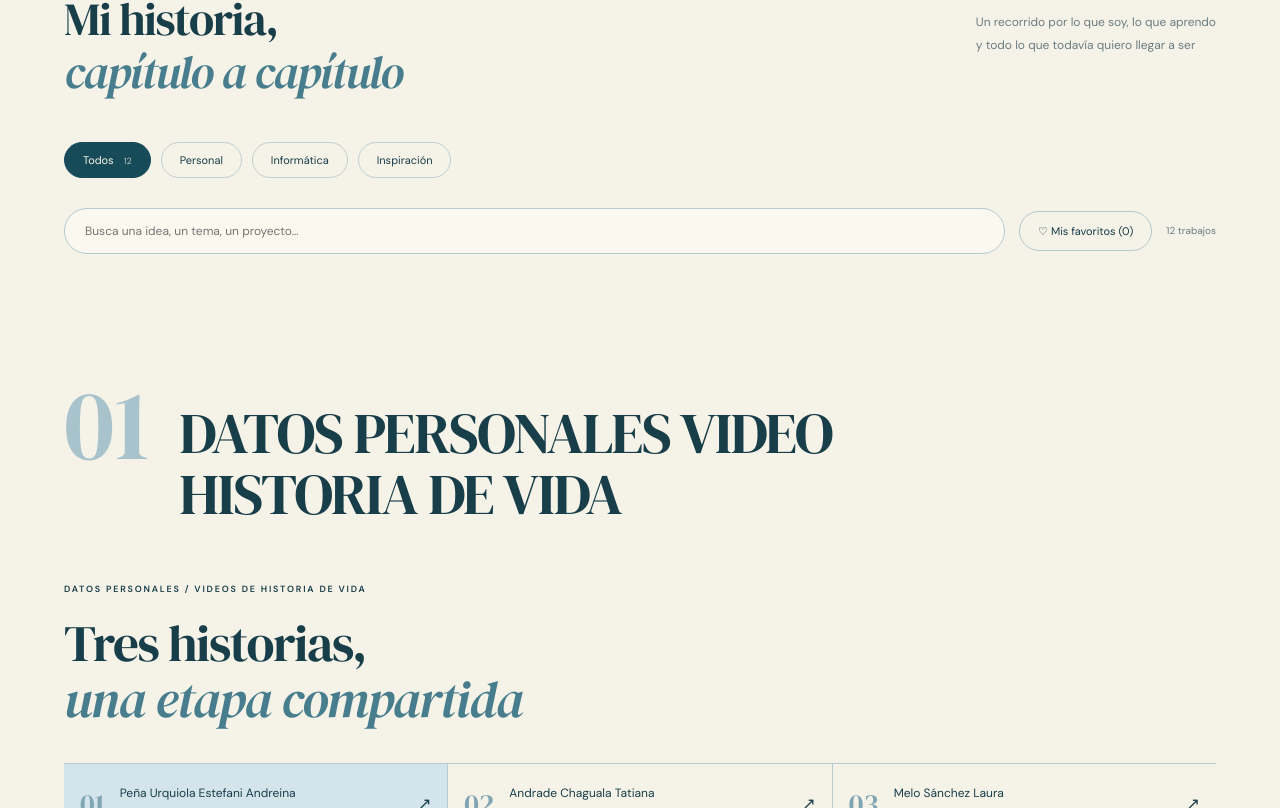
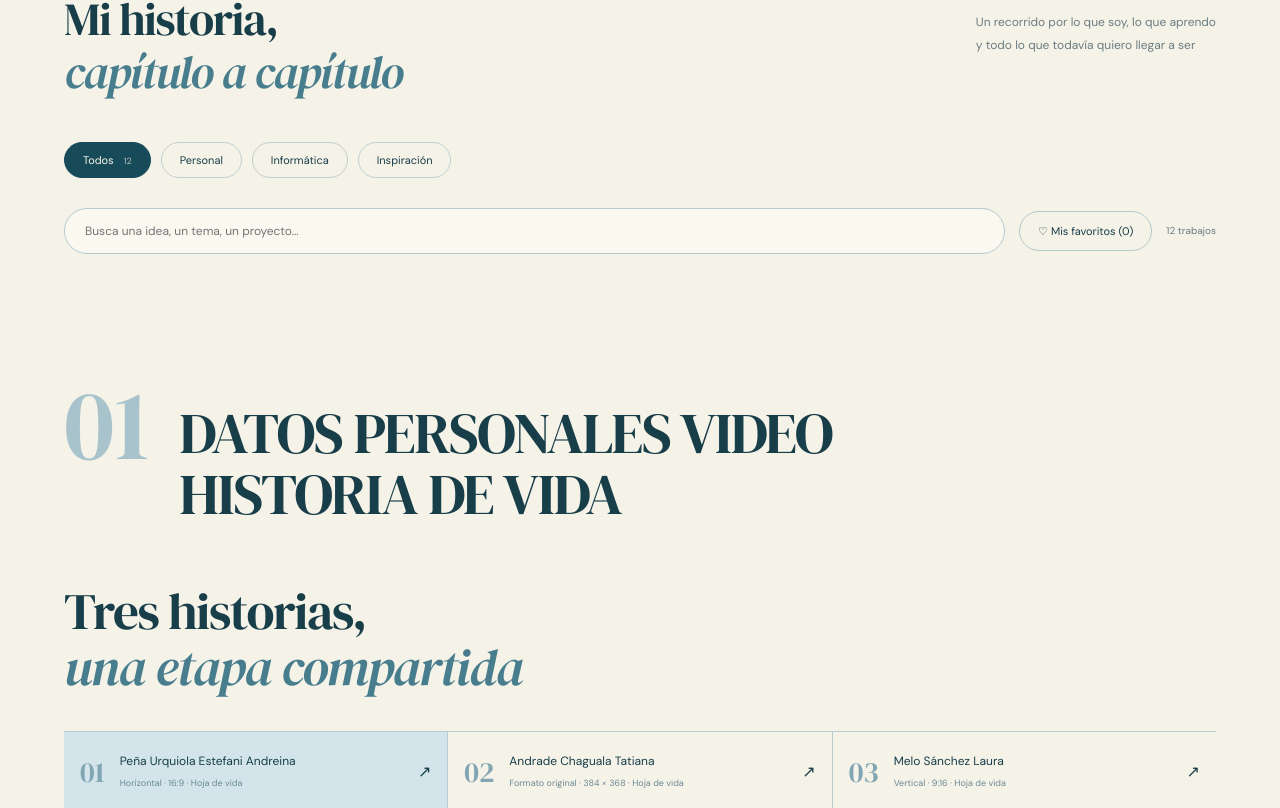
Before and after one commit to NaodusMoon/Poyecto_Ghost, a React (Vite) app: page / in a window 1280 px wide. Shown: the part 1992-2800 px from the top of the page. Built offline with nearby package versions, Linux system fonts and the light colour scheme.

Commit message:
Simplifica secciones y elimina instrucciones y textos repetidos

```diff
--- a/src/App.jsx
+++ b/src/App.jsx
@@ -2,7 +2,6 @@ import React, { useState } from 'react';
 import { ArrowDown, ArrowUpRight, Menu, X } from 'lucide-react';
 import FlowerScene from './components/FlowerScene';
 import ProjectLibrary from './components/ProjectLibrary';
-import FutureCorner from './components/FutureCorner';
 import ChapterMap from './components/ChapterMap';
 import Marquee from './components/Marquee';
 
@@ -11,14 +10,13 @@ export default function App() {
   const [menu, setMenu] = useState(false);
   return <><div className="topline">UN CAPÍTULO QUE SIEMPRE VAMOS A GUARDAR <span>卒業生 2026 · HECHO DE RECUERDOS</span></div>
     <header><a href="#" className="brand"><span className="brand-flower">✳</span><span>A TRAVÉS DEL ESPEJO<small>ANUARIO · PROM 2026</small></span></a><button className="mobile-menu" onClick={() => setMenu(!menu)} aria-label={menu ? "Cerrar navegación" : "Abrir navegación"} aria-expanded={menu} aria-controls="site-navigation">{menu ? <X/> : <Menu/>}</button><nav id="site-navigation" className={menu ? 'site-navigation open' : 'site-navigation'}>{[['Inicio', '#inicio'], ['Capítulos', '#capitulos'], ['Proyectos', '#proyectos'], ['Académico', '#academico'], ['Recuerdos', '#recuerdos']].map(([label, href]) => <a key={href} href={href} onClick={() => setMenu(false)}>{label}</a>)}</nav><a className="header-button" href="#proyectos">Nuestro universo <ArrowUpRight size={16}/></a></header>
-    <main><section className="hero" id="inicio"><div className="hero-copy"><div className="edition"><span>VOLUMEN 01 — 2026</span></div><h1>Coincidir,<br/>crecer,<br/><em>florecer</em><span className="title-star">✧</span></h1><p>Fuimos un salón; nos volvimos una historia<br/>Este es nuestro pequeño universo de ideas,<br className="desktop"/> sueños y momentos que se quedan</p><a className="button" href="#proyectos">Explora nuestra prom <ArrowUpRight size={20}/></a><div className="hero-bottom"><span>PARA TODO LO QUE VIENE</span><a href="#nosotros" aria-label="Descubrir más"><ArrowDown size={18}/></a></div></div>
+    <main><section className="hero" id="inicio"><div className="hero-copy"><h1>Coincidir,<br/>crecer,<br/><em>florecer</em><span className="title-star">✧</span></h1><p>Fuimos un salón; nos volvimos una historia<br/> Este es nuestro pequeño universo de ideas,<br className="desktop"/> sueños y momentos que se quedan</p><a className="button" href="#proyectos">Explora nuestra prom <ArrowUpRight size={20}/></a><div className="hero-bottom"><a href="#nosotros" aria-label="Descubrir más"><ArrowDown size={18}/></a></div></div>
       <div className="hero-collage"><div className="vertical-japanese">思い出が、花になる。</div><div className="photo-frame"><div className="portrait-crop"><img src={photo} alt="Tres compañeras en un mundo de fantasía, portada del anuario Prom 2026"/></div><div className="photo-overlay">the best is<br/><i>yet to bloom</i></div><span className="photo-caption">MI HISTORIA / PROM 2026</span></div><div className="round-sticker">UN MISMO<br/><b>2026</b><br/>MIL CAMINOS</div><div className="flower-wrap"><FlowerScene/></div><span className="handwritten">lo bonito de<br/>crecer juntos ↗</span><div className="prom-ticket"><span>PROM<br/><strong>20<br/>26</strong></span></div><div className="collage-foot">A TRAVÉS DEL ESPEJO <span>NUESTRAS HISTORIAS · PROM 2026</span></div></div>
     </section>
     <Marquee/>
     <section className="intro section" id="nosotros"><div><h2>Hay etapas que terminan;<br/><em>y otras que se llevan dentro</em></h2></div><div className="intro-text"><span className="mini-flower">✳</span><p>Bienvenidos a nuestro anuario digital; aquí viven nuestros proyectos, las cosas que aprendimos y todo eso que nos hizo crecer juntos</p><p>A través del espejo nos encontramos con quienes fuimos, con las personas y los pequeños momentos que hicieron brillar esta etapa</p><span className="signature">Con cariño, la prom ♡</span></div></section>
     <ChapterMap/>
     <ProjectLibrary/>
-    <FutureCorner/>
     <section className="closing"><h2>Sigamos <em>floreciendo</em> ✳</h2><a href="#inicio">Volver al comienzo ↗</a></section><Marquee/></main>
     <footer><a href="#" className="brand">✳ A TRAVÉS DEL ESPEJO</a><span>UN ARCHIVO DE LO QUE FUIMOS; UNA PISTA DE LO QUE SEREMOS</span><small>PROM 2026 ©</small></footer>
 
--- a/src/components/AcademicGallery.jsx
+++ b/src/components/AcademicGallery.jsx
@@ -28,7 +28,7 @@ function AcademicViewer({ item }) {
     <div className="academic-stage"><img key={index} src={item.pages[index]} alt={`${item.title}, ${item.mode === 'carousel' ? 'imagen' : 'diapositiva'} ${index+1} de ${item.pages.length}`} loading="lazy"/><button disabled={item.pages.length < 2} className="slide-arrow previous" aria-label={'Anterior: '+item.title} onClick={() => move(-1)}><ChevronLeft/></button><button disabled={item.pages.length < 2} className="slide-arrow next" aria-label={'Siguiente: '+item.title} onClick={() => move(1)}><ChevronRight/></button></div>
     <div className="academic-controls"><button disabled={item.pages.length < 2} className="playback" onClick={() => setPlaying(v => !v)} aria-label={(playing ? 'Pausar: ' : 'Reproducir: ')+item.title}>{playing ? <Pause size={16}/> : <Play size={16}/>}<span>{playing ? 'Pausar' : 'Reproducir'}</span></button><label>Ir a {item.mode === 'carousel' ? 'imagen' : 'diapositiva'}<select value={index} aria-label={'Elegir página: '+item.title} onChange={e => {setIndex(Number(e.target.value)); setPlaying(false);}}>{item.pages.map((_,i) => <option key={i} value={i}>{i+1}</option>)}</select></label><button className="icon-button" onClick={fullscreen} aria-label={(expanded ? 'Salir de pantalla completa: ' : 'Pantalla completa: ')+item.title}>{expanded ? <Minimize size={17}/> : <Maximize size={17}/>}</button></div>
     <div className="academic-thumbnails" aria-label={'Miniaturas: '+item.title}>{item.pages.map((src,i) => <button key={src} onClick={() => {setIndex(i); setPlaying(false);}} aria-label={`${item.title}: página ${i+1}`} aria-current={index === i ? 'true' : undefined}><img src={src} loading="lazy" alt=""/><span>{i+1}</span></button>)}</div>
-    <p className="academic-hint">{item.mode === 'carousel' ? 'Avance automático · Se pausa al pasar el cursor o usar los controles' : 'Explora las diapositivas con las flechas, las miniaturas o tu teclado'}</p>
+
   </article>;
 }
 export default function AcademicGallery() {
--- a/src/components/FinalChapter.jsx
+++ b/src/components/FinalChapter.jsx
@@ -8,7 +8,7 @@ export default function FinalChapter(){
  const selected=content.lives.find(item=>item.id===person);
  return <section className="final-chapter section" id="seccion-05"><div className="chapter-heading"><span className="chapter-letter">05</span><div><span className="eyebrow">UN MAPA, UN INTERÉS Y MUCHOS CAMINOS POR DELANTE</span><h2>Lo que nos inspira,<br/><em>lo que nos espera</em></h2></div></div><div className="final-index"><a href="#mapa-html">01 / Mapa HTML ↗</a><a href="#intereses">02 / Cultura japonesa ↗</a><a href="#recuerdos">03 / Prom 2026 ↗</a><a href="#proyecto-vida">04 / Proyectos de vida ↗</a></div>
  <article className="final-part map-part" id="mapa-html"><div className="final-part-heading"><span className="eyebrow">05.1 / MAPA CONCEPTUAL HTML</span><h3>El lenguaje detrás<br/><em>de esta página</em></h3><p>Una mirada al lenguaje HTML a través de nuestro mapa conceptual</p></div><WorkReader item={content.map}/></article>
- <article className="final-part japan-part" id="intereses"><div className="final-part-heading"><span className="eyebrow">05.2 / TEMA DE INTERÉS</span><h3>Una ventana<br/><em>a la cultura japonesa</em></h3><p>La presentación de nuestro tema libre: costumbres, creencias, leyendas y formas de ver la belleza</p></div><WorkReader item={content.interest}/><div className="japan-resources"><span className="eyebrow">DOS DIRECCIONES PARA SEGUIR EXPLORANDO</span><a href="https://www.japan.travel/en/guide/japans-cultural-heritage/" target="_blank" rel="noreferrer"><span>01</span><div><h4>Patrimonio cultural de Japón</h4><small>Japan National Tourism Organization · Artes y tradiciones</small></div><b>↗</b></a><a href="https://web-japan.org/" target="_blank" rel="noreferrer"><span>02</span><div><h4>Web Japan</h4><small>Cultura, vida cotidiana y tendencias de Japón</small></div><b>↗</b></a></div></article>
+ <article className="final-part japan-part" id="intereses"><div className="final-part-heading"><span className="eyebrow">05.2 / TEMA DE INTERÉS</span><h3>Una ventana<br/><em>a la cultura japonesa</em></h3><p>La presentación de nuestro tema libre: costumbres, creencias, leyendas y formas de ver la belleza</p></div><WorkReader item={content.interest}/></article>
  <article className="final-part prom-part" id="recuerdos"><div className="final-part-heading"><span className="eyebrow">05.3 / PROM 2026</span><h3>Un año,<br/><em>todo lo que vivimos</em></h3><p>Nuestro video de la promoción; dale play y vuelve a esos momentos</p></div><PromCollage/></article>
  <article className="final-part life-part" id="proyecto-vida"><div className="final-part-heading"><span className="eyebrow">05.4 / PROYECTOS DE VIDA</span><h3>Tres miradas,<br/><em>el futuro por escribir</em></h3><p>Cada proyecto tiene su propio camino; elige un nombre para conocer su presentación completa</p></div><div className="life-selectors" role="group" aria-label="Elegir proyecto de vida">{content.lives.map((item,i)=><button key={item.id} aria-pressed={person===item.id} onClick={()=>setPerson(item.id)}><span>0{i+1}</span><div>{item.title}<small>{item.pages.length} diapositivas · {item.format}</small></div><b>↗</b></button>)}</div><div className="life-selected-heading" aria-live="polite"><span>PROYECTO DE VIDA</span><h4>{selected.title}</h4></div><WorkReader key={selected.id} item={selected}/></article></section>;
 }
--- a/src/components/PersonalStories.jsx
+++ b/src/components/PersonalStories.jsx
@@ -10,7 +10,7 @@ export default function PersonalStories(){
  const seek=async time=>{if(!video.current)return;setMoment(time);try{video.current.currentTime=time;await video.current.play();setNotice('Reproduciendo desde '+clock(time));}catch{setNotice('Momento seleccionado; pulsa Reproducir para continuar');}};
  const reel=<aside className="profile-reel"><div className="profile-reel-heading"><h5>Las escenas<br/><em>que me cuentan</em></h5></div><div className="profile-scenes">{current.moments.map((scene,i)=><figure key={scene.src}><button onClick={()=>seek(scene.time)} aria-label={'Ver momento '+(i+1)+' de '+current.title+' en '+clock(scene.time)} aria-pressed={moment===scene.time}><img src={scene.src} loading="lazy" alt={'Fotograma de la historia de '+current.title+' en '+clock(scene.time)}/><span>▶ {clock(scene.time)}</span></button><figcaption>RECUERDO 0{i+1} <b>↗</b></figcaption></figure>)}</div><span className="profile-reel-status" role="status">{notice}</span></aside>;
  return <div className="personal-stories">
-  <div className="stories-intro"><span className="eyebrow">DATOS PERSONALES / VIDEOS DE HISTORIA DE VIDA</span><h3>Tres historias,<br/><em>una etapa compartida</em></h3></div>
+  <div className="stories-intro"><h3>Tres historias,<br/><em>una etapa compartida</em></h3></div>
   <div className="story-selectors" role="group" aria-label="Elegir historia de vida">{[...stories].sort((a,b)=>['original','tatiana','laura'].indexOf(a.id)-['original','tatiana','laura'].indexOf(b.id)).map((item,i)=><button key={item.id} aria-pressed={item.id===active} onClick={()=>choose(item.id)}><span>0{i+1}</span><div>{item.title}<small>{item.width===576?'Vertical · 9:16':item.width===1280?'Horizontal · 16:9':'Formato original · 384 × 368'}{['original','laura','tatiana'].includes(item.id)?' · Hoja de vida':''}</small></div><b>↗</b></button>)}</div>
   <div className={'selected-profile '+(cv?'profile-laura ':'')+(active==='original'?'profile-wide':'')}>
    <div className="profile-title"><div><h4 aria-live="polite">{current.title}</h4></div><div className="profile-archive-mark" aria-hidden="true"><b>{number}</b><span>PROM 2026<br/>ARCHIVO PERSONAL</span></div></div>
--- a/src/components/ProjectLibrary.jsx
+++ b/src/components/ProjectLibrary.jsx
@@ -24,7 +24,7 @@ export default function ProjectLibrary({ children }) {
   const input = useRef(null);
   const attach = e => { const file = e.target.files[0]; if (!file) return; const previous = files[selected.title]; if (previous) URL.revokeObjectURL(previous.url); setFiles(v => ({ ...v, [selected.title]: { url: URL.createObjectURL(file), name: file.name, type: file.type } })); e.target.value = ''; };
   const current = selected && (files[selected.title] || selected.asset);
-  const chapters = [{id:'personal',letter:'01',title:'DATOS PERSONALES VIDEO HISTORIA DE VIDA',subtitle:'',items:visible.filter(p => p.category === 'Personal')},{id:'informatica',letter:'03',title:'Realidades que se encuentran',subtitle:'Informática · Realidad virtual y práctica de realidad aumentada',items:visible.filter(p => p.category === 'Informática')}];
+  const chapters = [{id:'personal',letter:'01',title:'DATOS PERSONALES VIDEO HISTORIA DE VIDA',subtitle:'',items:visible.filter(p => p.category === 'Personal')},{id:'informatica',letter:'03',title:'Realidades que se encuentran',subtitle:'INFOGRAFÍA REALIDAD VIRTUAL Y REALIDAD AUMENTADA',items:visible.filter(p => p.category === 'Informática')}];
   return <section className="library" id="proyectos"><div className="section library-intro"><div className="section-heading"><div><span className="eyebrow">UN ANUARIO, MUCHAS FORMAS DE CONOCERME</span><h2>Mi historia,<br/><em>capítulo a capítulo</em></h2></div><p>Un recorrido por lo que soy, lo que aprendo<br/>y todo lo que todavía quiero llegar a ser</p></div>
     <div className="filters" aria-label="Filtrar proyectos">{['Todos', 'Personal', 'Informática', 'Inspiración'].map(f => <button key={f} aria-pressed={filter === f} className={filter === f ? 'active' : ''} onClick={() => setFilter(f)}>{f}{f === 'Todos' && <span>{projects.length}</span>}</button>)}</div>
     <div className="library-tools"><input type="search" aria-label="Buscar trabajos" placeholder="Busca una idea, un tema, un proyecto…" value={query} onChange={e => setQuery(e.target.value)}/><button className={'favorite-filter ' + (onlyFavorites ? 'active' : '')} aria-pressed={onlyFavorites} onClick={() => setOnlyFavorites(!onlyFavorites)}>♡ Mis favoritos ({favorites.length})</button><span role="status">{visible.length} trabajos</span></div>
--- a/src/components/PromCollage.jsx
+++ b/src/components/PromCollage.jsx
@@ -6,5 +6,5 @@ export default function PromCollage(){
  const video=useRef(null);const [selected,setSelected]=useState(null);const [notice,setNotice]=useState('');
  const seek=async time=>{if(!video.current)return;setSelected(time);try{video.current.currentTime=time;await video.current.play();setNotice('Reproduciendo desde '+clock(time));}catch{setNotice('Momento seleccionado: '+clock(time)+'; pulsa Reproducir para continuar');}};
  const photo=(moment,i)=><figure className={'memory-print print-'+i} key={moment.time}><button onClick={()=>seek(moment.time)} aria-label={'Ver recuerdo '+(i+1)+' desde '+clock(moment.time)} aria-pressed={selected===moment.time}><img src={'/media/seccion-05/recuerdos/'+moment.time+'.jpg'} width="478" height="850" loading="lazy" alt={'Fotograma del video de la promoción en '+clock(moment.time)}/><span className="print-play">▶ {clock(moment.time)}</span></button><figcaption>{moment.label}<small>ARCHIVO 2026 / 0{i+1}</small></figcaption></figure>;
- return <><div className="prom-scrapbook"><div className="scrap-side scrap-left"><div className="prom-year-mark">20<br/><span>26</span></div>{photo(moments[0],0)}{photo(moments[1],1)}</div><div className="scrap-film-column"><span className="scrap-handwriting">dale play a lo que fuimos ↘</span><div className="prom-film" style={{width:'min(100%, 38.24vh)'}}><div className="film-header"><span>ARCHIVO DE RECUERDOS / PROM 2026</span><b>▶</b></div><AdaptiveVideo title="Video Prom 2026" mediaRef={video} webm="/media/seccion-05/prom-2026-web.webm" mp4="/media/seccion-05/prom-2026-web.mp4" poster="/media/seccion-05/prom-poster.jpg" width={478} height={850}/><div className="film-footer"><span>UNA PROM, MUCHAS HISTORIAS</span><a href="/media/seccion-05/prom-2026.mp4" download>Descargar video ↗</a></div></div><p className="scrap-instruction">Toca una foto para volver a ese momento del video</p><span className="scrap-status" role="status">{notice}</span></div><div className="scrap-side scrap-right">{photo(moments[2],2)}<p className="scrap-note">Los días pasan;<br/><em>esto se queda</em><span>♡</span></p>{photo(moments[3],3)}</div></div><div className="prom-memory-line"><p>No hace falta volver atrás;<br/><em>a veces basta con darle play</em></p><span>✳</span></div></>;
+ return <><div className="prom-scrapbook"><div className="scrap-side scrap-left"><div className="prom-year-mark">20<br/><span>26</span></div>{photo(moments[0],0)}{photo(moments[1],1)}</div><div className="scrap-film-column"><span className="scrap-handwriting">dale play a lo que fuimos ↘</span><div className="prom-film" style={{width:'min(100%, 38.24vh)'}}><div className="film-header"><span>ARCHIVO DE RECUERDOS / PROM 2026</span><b>▶</b></div><AdaptiveVideo title="Video Prom 2026" mediaRef={video} webm="/media/seccion-05/prom-2026-web.webm" mp4="/media/seccion-05/prom-2026-web.mp4" poster="/media/seccion-05/prom-poster.jpg" width={478} height={850}/><div className="film-footer"><span>UNA PROM, MUCHAS HISTORIAS</span><a href="/media/seccion-05/prom-2026.mp4" download>Descargar video ↗</a></div></div><span className="scrap-status" role="status">{notice}</span></div><div className="scrap-side scrap-right">{photo(moments[2],2)}<p className="scrap-note">Los días pasan;<br/><em>esto se queda</em><span>♡</span></p>{photo(moments[3],3)}</div></div><div className="prom-memory-line"><p>No hace falta volver atrás;<br/><em>a veces basta con darle play</em></p><span>✳</span></div></>;
 }
--- a/src/components/TechnologyStudio.jsx
+++ b/src/components/TechnologyStudio.jsx
@@ -3,4 +3,4 @@ import works from '../data/section04.json';
 import WorkReader from './WorkReader';
 import { projects } from '../data/projects';
 const labels={ 'sistema-experto':['01 / PRESENTACIÓN EN POWERPOINT','Presentación de sistema experto'], 'folleto-ia':['02 / FOLLETO','Folleto sobre inteligencia artificial'], 'modelo-ia':['03 / EXPOSICIÓN','Presentación del modelo de inteligencia artificial'], 'trabajo-robotica':['04 / TRABAJO ESCRITO CON NORMAS APA','Trabajo escrito sobre robótica'], 'comic-robotica':['05 / CÓMIC','Cómic de robótica'] };
-export default function TechnologyStudio(){return <section className="technology-studio section" id="tecnologia"><div className="chapter-heading"><span className="chapter-letter">04</span><div><span className="eyebrow">INFORMÁTICA / SISTEMAS EXPERTOS, IA Y ROBÓTICA</span><h2>Ideas que piensan;<br/><em>historias que construimos</em></h2></div></div><div className="studio-prologue"><p>De una presentación a una historia entre viñetas; cinco trabajos, cinco maneras de acercarnos a la tecnología</p><div className="studio-work-index" role="navigation" aria-label="Trabajos de la sección 04">{works.map((item,i)=><a key={item.id} href={'#trabajo-'+item.id}><span>0{i+1}</span>{labels[item.id][1]}<b>↗</b></a>)}</div></div>{works.map((item,i)=><article key={item.id} className={'studio-work studio-'+item.kind} id={'trabajo-'+item.id}><div className="studio-work-heading"><span className="eyebrow">{labels[item.id][0]}</span><h3>{labels[item.id][1]}</h3><span className="studio-page-total">{item.pages.length} {item.kind==='slides'?'diapositivas':item.pages.length===1?'página':'páginas'}</span></div><WorkReader item={item}/></article>)}</section>}
+export default function TechnologyStudio(){return <section className="technology-studio section" id="tecnologia"><div className="chapter-heading"><span className="chapter-letter">04</span><div><span className="eyebrow">INFORMÁTICA / SISTEMAS EXPERTOS, IA Y ROBÓTICA</span><h2>Ideas que piensan;<br/><em>historias que construimos</em></h2></div></div><div className="studio-prologue"><p>De una presentación a una historia entre viñetas; cinco trabajos, cinco maneras de acercarnos a la tecnología</p><div className="studio-work-index" role="navigation" aria-label="Trabajos de la sección 04">{works.map((item,i)=><a key={item.id} href={'#trabajo-'+item.id}><span>0{i+1}</span>{labels[item.id][1]}<b>↗</b></a>)}</div></div>{works.map((item,i)=><article key={item.id} className={'studio-work studio-'+item.kind} id={'trabajo-'+item.id}><div className="studio-work-heading"><h3>{labels[item.id][1]}</h3></div><WorkReader item={item}/></article>)}</section>}
```
Also changed, not shown: src/components/ImmersiveLab.jsx (+1 -1 lines), src/components/WorkReader.jsx (+1 -1 lines), src/styles/global.css.
